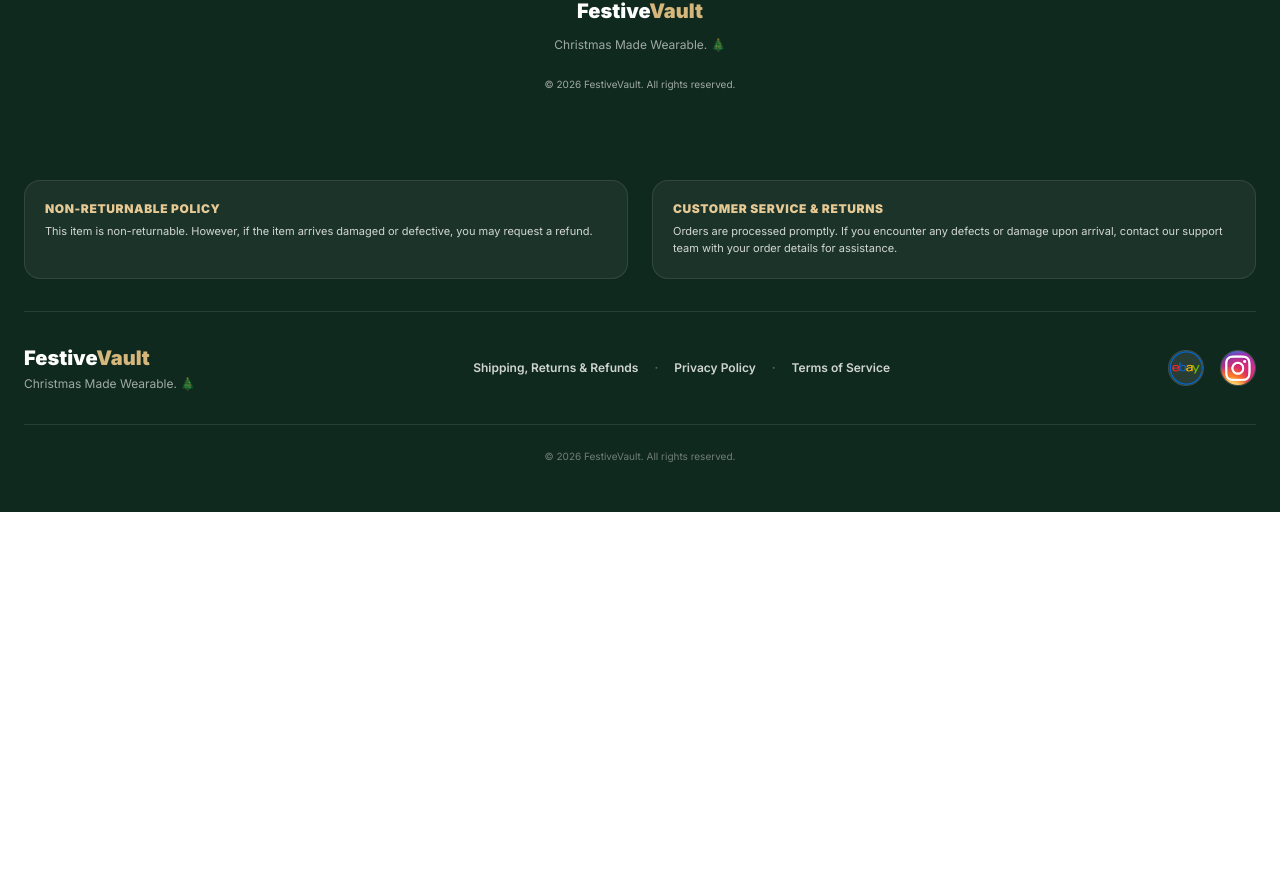
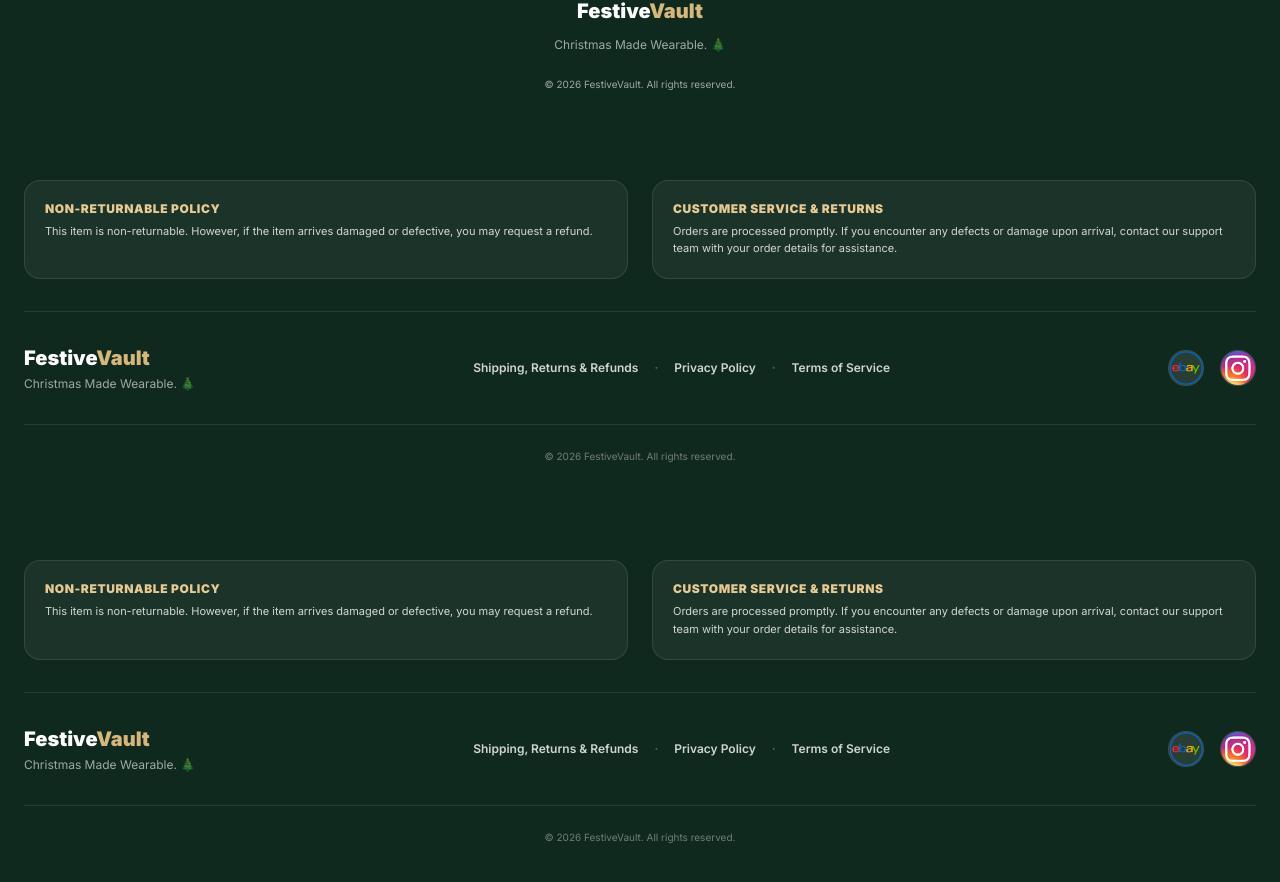
Before and after one commit to salimsalonn-art/printondemand, a Next.js app: page /product/1 in a window 1280 px wide. Shown: the part 2212-3094 px from the top of the page. Before the commit the page ends 2724 px from the top, so only its background shows below. Built offline with nearby package versions, Linux system fonts and the light colour scheme; a web font is replaced by a local one.

Commit message:
Integrated Firebase Firestore for live cloud text editing and polished navigation

```diff
--- a/app/layout.tsx
+++ b/app/layout.tsx
@@ -3,6 +3,9 @@ import { Inter, Playfair_Display } from "next/font/google";
 import "./globals.css";
 import { CartProvider } from "../context/CartContext";
 import CartDrawer from "../components/CartDrawer";
+import Footer from "../components/Footer";
+import { Analytics } from '@vercel/analytics/react';
+import Script from 'next/script';
 
 const inter = Inter({
   subsets: ["latin"],
@@ -48,6 +51,21 @@ export default function RootLayout({
   return (
     <html lang="en" className={`${inter.variable} ${playfair.variable}`}>
       <head>
+        {/* Microsoft Clarity Tracking Script */}
+        <Script
+          id="microsoft-clarity"
+          strategy="afterInteractive"
+          dangerouslySetInnerHTML={{
+            __html: `
+              (function(c,l,a,r,i,t,y){
+                  c[a]=c[a]||function(){(c[a].q=c[a].q||[]).push(arguments)};
+                  t=l.createElement(r);t.async=1;t.src="https://www.clarity.ms/tag/"+i;
+                  y=l.getElementsByTagName(r)[0];y.parentNode.insertBefore(t,y);
+              })(window, document, "clarity", "script", "YOUR_CLARITY_ID");
+            `,
+          }}
+        />
+
         {/* Schema.org JSON-LD for E-Commerce Google Ranking */}
         <script
           type="application/ld+json"
@@ -73,11 +91,17 @@ export default function RootLayout({
           }}
         />
       </head>
-      <body className={`${inter.className} bg-[#12372A] text-[#F5EBDD] antialiased`}>
+      <body className={`${inter.className} bg-[#FAF7F0] text-[#252B25] antialiased`}>
         <CartProvider>
-          {children}
+          <div className="flex flex-col min-h-screen justify-between">
+            <main className="flex-grow">{children}</main>
+            <Footer />
+          </div>
           <CartDrawer />
         </CartProvider>
+
+        {/* Vercel Analytics */}
+        <Analytics />
       </body>
     </html>
   );
--- a/package.json
+++ b/package.json
@@ -12,6 +12,7 @@
     "@paypal/react-paypal-js": "^10.6.1",
     "@stripe/react-stripe-js": "^7.0.1",
     "@stripe/stripe-js": "^10.2.1",
+    "@vercel/analytics": "^2.0.1",
     "lucide-react": "^1.68.0",
     "next": "16.4.5",
     "react": "19.3.0",
```
Also changed, not shown: public/unique.jpg (added), 1 other file (tests, documents, lock files or other folders).
